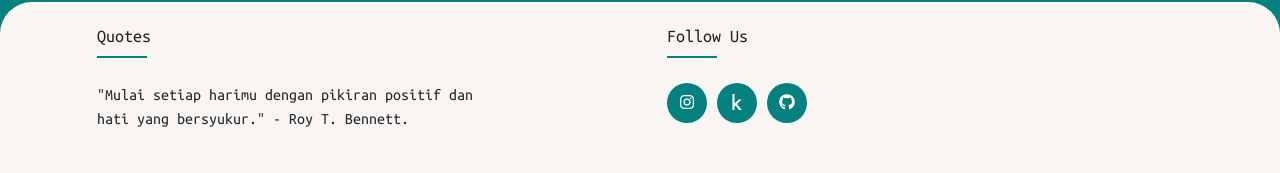
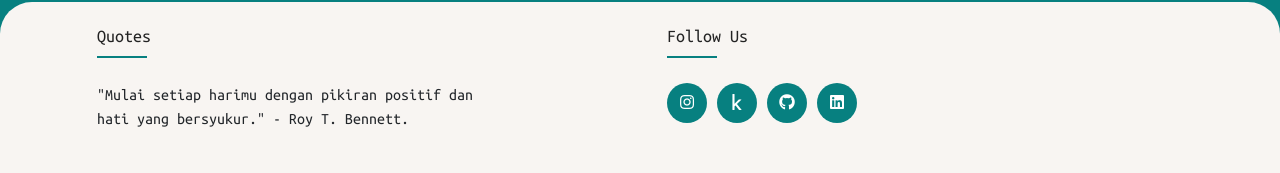
Before and after one commit to ardifjar443/ardifjar443.github.io, a React (Vite) app: page / in a window 1280 px wide. Shown: the part 2998-3171 px from the top of the page. Built offline with nearby package versions, Linux system fonts and the light colour scheme.

Commit message:
update: footer

```diff
--- a/src/components/Footer.jsx
+++ b/src/components/Footer.jsx
@@ -93,6 +93,13 @@
                     >
                       <i className="fab fa-github"></i>
                     </a>
+                    <a
+                      href="https://www.linkedin.com/in/ardi-fajar-arifin/"
+                      target="_blank"
+                      rel="noopener noreferrer"
+                    >
+                      <i className="fab fa-linkedin"></i>
+                    </a>
                   </div>
                 </div>
               </div>
```
